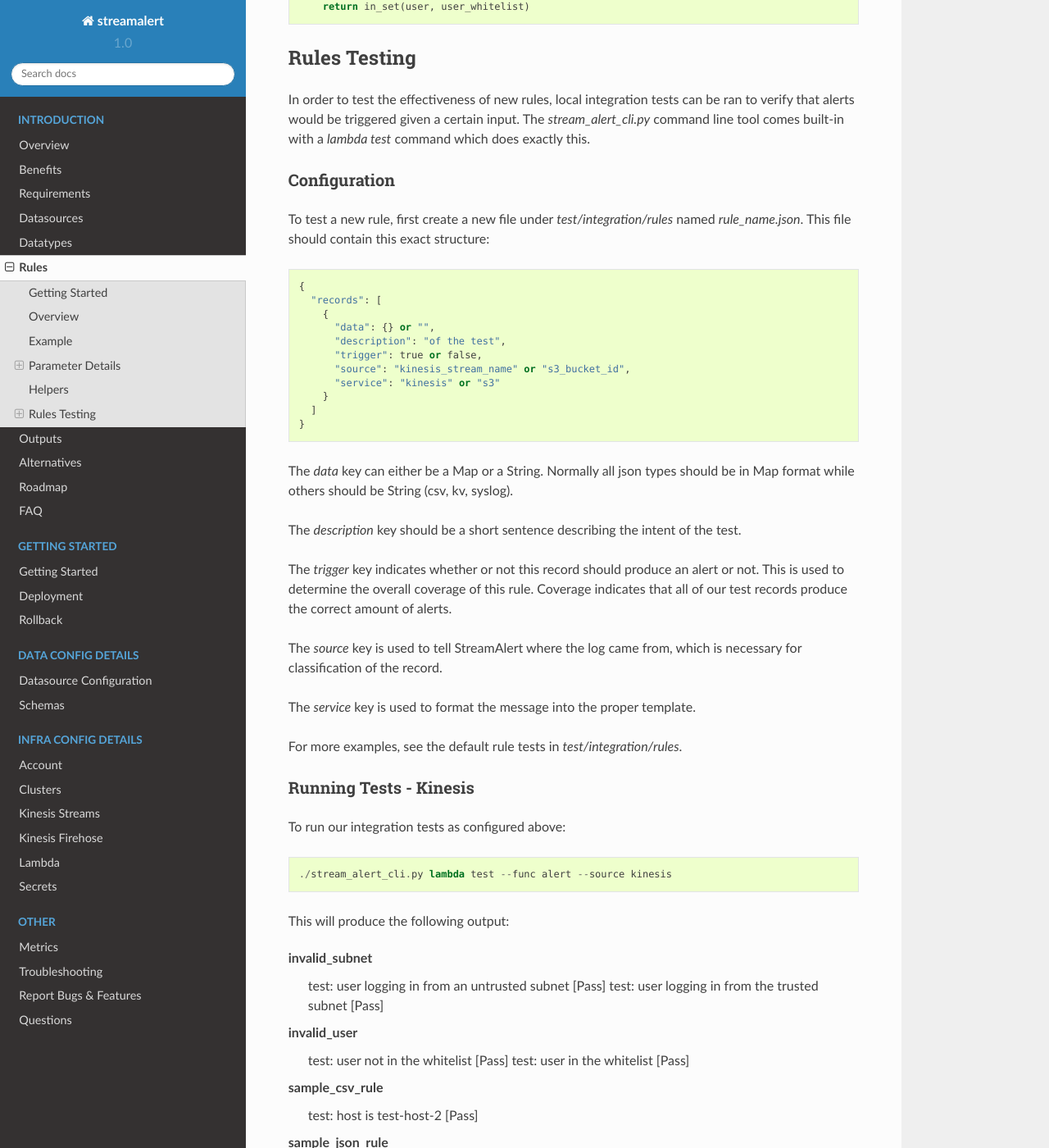
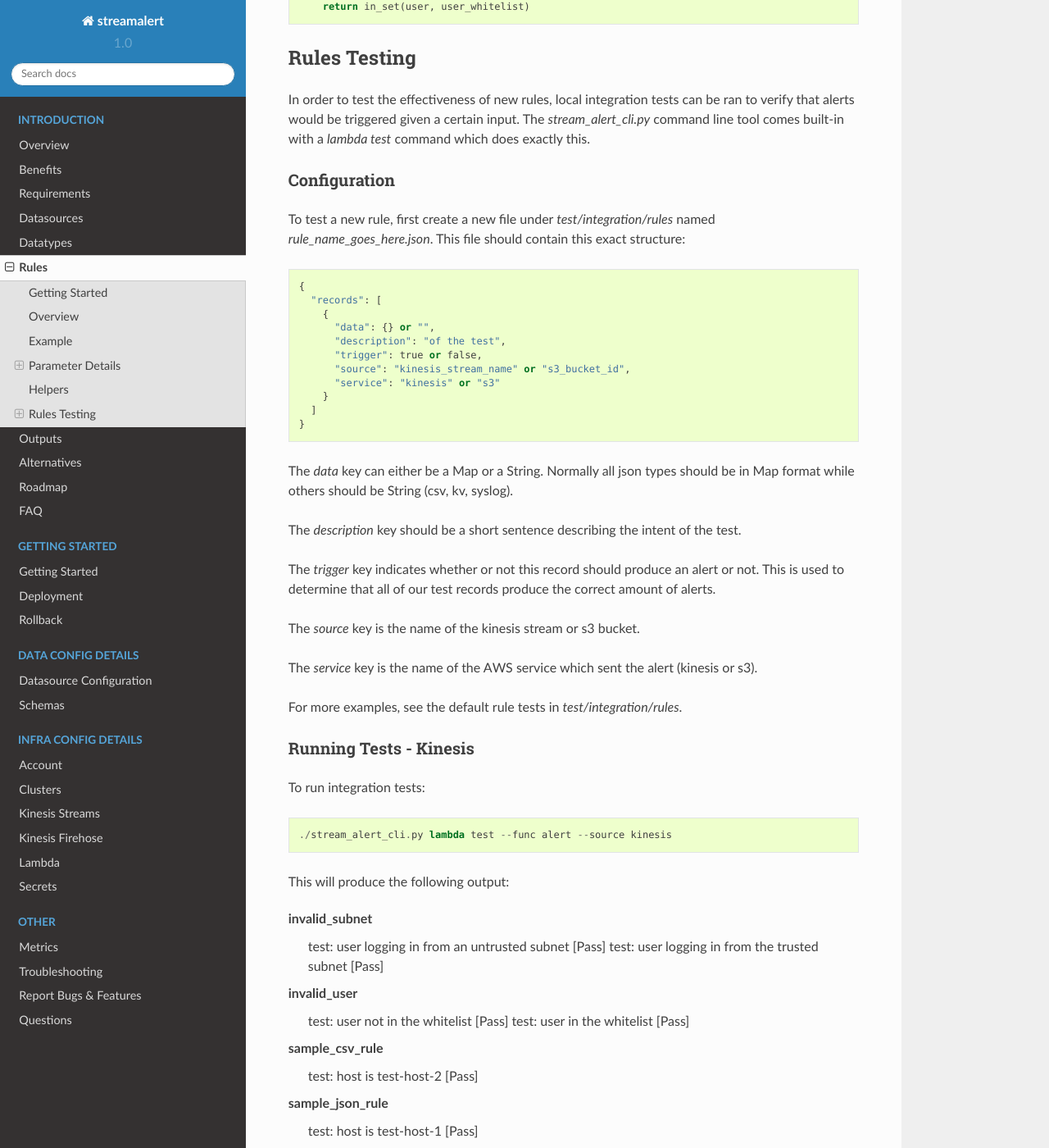
Before and after one commit to airbnb/streamalert, a Sphinx documentation site: the page built from docs/source/rules.rst, in a window 1280 px wide and 1400 px high, scrolled down 3807 px. Shown: the whole window at 82% size. Built offline with Sphinx 7.4.7 and the Read the Docs theme 2.0.0, drawn with Linux system fonts in a browser that asks for light colours.

Commit message:
[pr feedback] naming, docs upate, and more

```diff
--- a/docs/source/rules.rst
+++ b/docs/source/rules.rst
@@ -164,7 +164,7 @@ In order to test the effectiveness of new rules, local integration tests can be
 Configuration
 ~~~~~~~~~~~~~
 
-To test a new rule, first create a new file under `test/integration/rules` named `rule_name.json`.  This file should contain this exact structure::
+To test a new rule, first create a new file under `test/integration/rules` named `rule_name_goes_here.json`.  This file should contain this exact structure::
 
   {
     "records": [
@@ -182,18 +182,18 @@ The `data` key can either be a Map or a String.  Normally all json types should
 
 The `description` key should be a short sentence describing the intent of the test.
 
-The `trigger` key indicates whether or not this record should produce an alert or not.  This is used to determine the overall coverage of this rule.  Coverage indicates that all of our test records produce the correct amount of alerts.
+The `trigger` key indicates whether or not this record should produce an alert or not.  This is used to determine that all of our test records produce the correct amount of alerts.
 
-The `source` key is used to tell StreamAlert where the log came from, which is necessary for classification of the record.
+The `source` key is the name of the kinesis stream or s3 bucket.
 
-The `service` key is used to format the message into the proper template.
+The `service` key is the name of the AWS service which sent the alert (kinesis or s3).
 
 For more examples, see the default rule tests in `test/integration/rules`.
 
 Running Tests - Kinesis
 ~~~~~~~~~~~~~~~~~~~~~~~
 
-To run our integration tests as configured above::
+To run integration tests::
 
   ./stream_alert_cli.py lambda test --func alert --source kinesis
 
```
Also changed, not shown: 2 other files.
